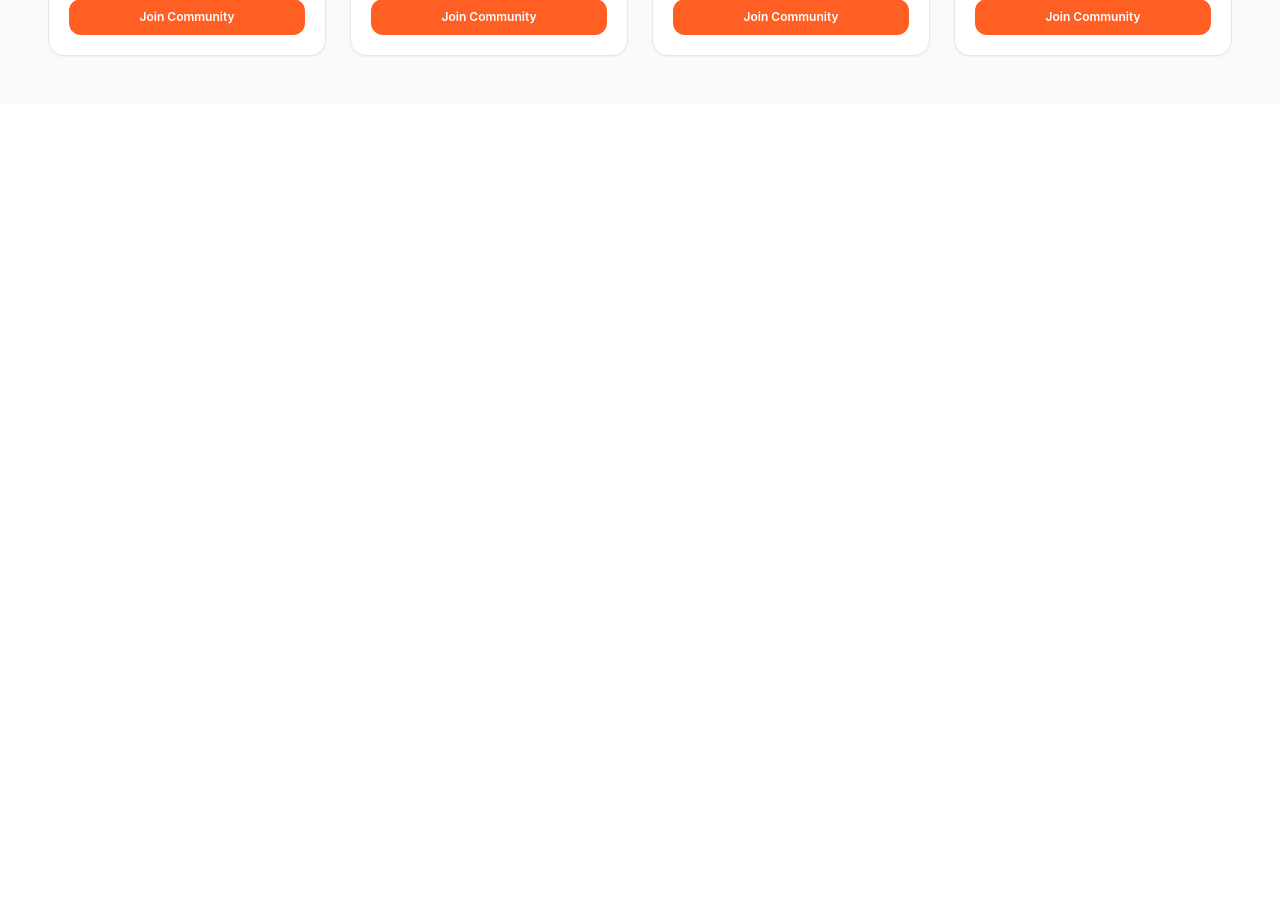
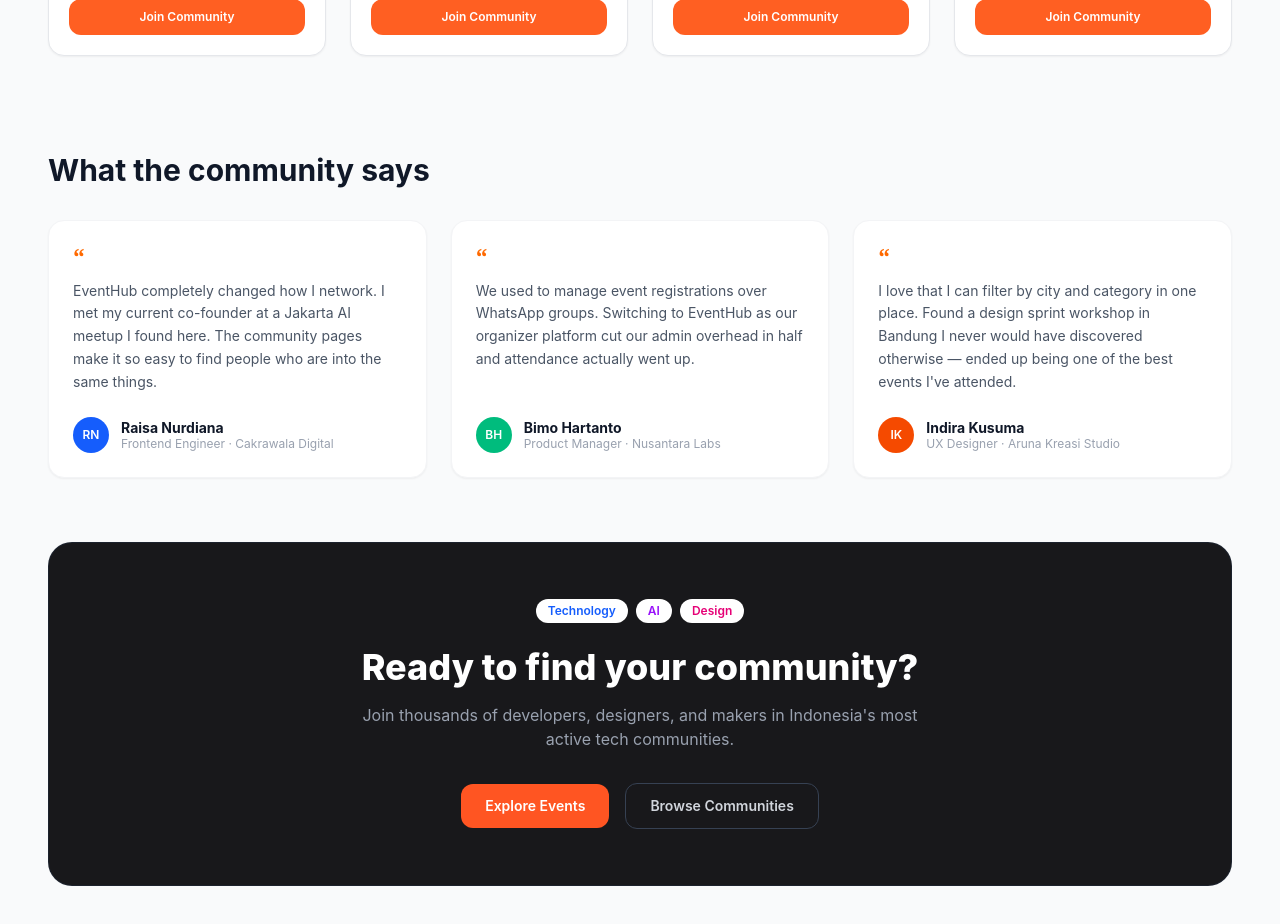
Before and after one commit to habibmrizki/Koda-b9-EventHub, a React (Vite) app: page /explore in a window 1280 px wide. Shown: the part 2140-3064 px from the top of the page. Before the commit the page ends 2244 px from the top, so only its background shows below. Built offline with nearby package versions, Linux system fonts and the light colour scheme.

Commit message:
feat(landing): add testimonials and call-to-action banner

```diff
--- a/src/pages/Explore/Explore.jsx
+++ b/src/pages/Explore/Explore.jsx
@@ -352,6 +352,138 @@ function LandingPage() {
                   </div>
                 </div>
               )}
+
+              {/* Testimonials Section */}
+              <div className="pt-8">
+                <h2 className="font-jakarta font-bold text-2xl md:text-3xl text-gray-900 dark:text-white mb-8">
+                  What the community says
+                </h2>
+                <div className="grid grid-cols-1 md:grid-cols-3 gap-6">
+                  <div className="bg-white dark:bg-gray-900 border border-gray-100 dark:border-gray-800 p-6 rounded-2xl flex flex-col justify-between shadow-xs">
+                    <div>
+                      <span className="text-orange-500 text-2xl font-serif font-bold leading-none select-none">
+                        “
+                      </span>
+                      <p className="font-inter text-gray-600 dark:text-gray-300 text-xs md:text-sm leading-relaxed mt-2 mb-6">
+                        EventHub completely changed how I network. I met my
+                        current co-founder at a Jakarta AI meetup I found here.
+                        The community pages make it so easy to find people who
+                        are into the same things.
+                      </p>
+                    </div>
+                    <div className="flex items-center gap-3">
+                      <div className="w-9 h-9 rounded-full bg-blue-600 text-white font-semibold text-xs flex items-center justify-center shrink-0">
+                        RN
+                      </div>
+                      <div>
+                        <h4 className="font-jakarta font-bold text-sm text-gray-900 dark:text-white leading-tight">
+                          Raisa Nurdiana
+                        </h4>
+                        <p className="font-inter text-xs text-gray-400">
+                          Frontend Engineer · Cakrawala Digital
+                        </p>
+                      </div>
+                    </div>
+                  </div>
+
+                  <div className="bg-white dark:bg-gray-900 border border-gray-100 dark:border-gray-800 p-6 rounded-2xl flex flex-col justify-between shadow-xs">
+                    <div>
+                      <span className="text-orange-500 text-2xl font-serif font-bold leading-none select-none">
+                        “
+                      </span>
+                      <p className="font-inter text-gray-600 dark:text-gray-300 text-xs md:text-sm leading-relaxed mt-2 mb-6">
+                        We used to manage event registrations over WhatsApp
+                        groups. Switching to EventHub as our organizer platform
+                        cut our admin overhead in half and attendance actually
+                        went up.
+                      </p>
+                    </div>
+                    <div className="flex items-center gap-3">
+                      <div className="w-9 h-9 rounded-full bg-emerald-500 text-white font-semibold text-xs flex items-center justify-center shrink-0">
+                        BH
+                      </div>
+                      <div>
+                        <h4 className="font-jakarta font-bold text-sm text-gray-900 dark:text-white leading-tight">
+                          Bimo Hartanto
+                        </h4>
+                        <p className="font-inter text-xs text-gray-400">
+                          Product Manager · Nusantara Labs
+                        </p>
+                      </div>
+                    </div>
+                  </div>
+
+                  <div className="bg-white dark:bg-gray-900 border border-gray-100 dark:border-gray-800 p-6 rounded-2xl flex flex-col justify-between shadow-xs">
+                    <div>
+                      <span className="text-orange-500 text-2xl font-serif font-bold leading-none select-none">
+                        “
+                      </span>
+                      <p className="font-inter text-gray-600 dark:text-gray-300 text-xs md:text-sm leading-relaxed mt-2 mb-6">
+                        I love that I can filter by city and category in one
+                        place. Found a design sprint workshop in Bandung I never
+                        would have discovered otherwise — ended up being one of
+                        the best events I've attended.
+                      </p>
+                    </div>
+                    <div className="flex items-center gap-3">
+                      <div className="w-9 h-9 rounded-full bg-orange-600 text-white font-semibold text-xs flex items-center justify-center shrink-0">
+                        IK
+                      </div>
+                      <div>
+                        <h4 className="font-jakarta font-bold text-sm text-gray-900 dark:text-white leading-tight">
+                          Indira Kusuma
+                        </h4>
+                        <p className="font-inter text-xs text-gray-400">
+                          UX Designer · Aruna Kreasi Studio
+                        </p>
+                      </div>
+                    </div>
+                  </div>
+                </div>
+              </div>
+
+              {/* Bottom CTA Banner */}
+              <div className="bg-[#18181b] dark:bg-black rounded-3xl p-8 md:p-14 text-center border border-gray-800/60 mt-12">
+                <div className="flex items-center justify-center gap-2 mb-6">
+                  <span className="px-3 py-1 bg-white text-blue-600 font-semibold text-xs rounded-full">
+                    Technology
+                  </span>
+                  <span className="px-3 py-1 bg-white text-purple-600 font-semibold text-xs rounded-full">
+                    AI
+                  </span>
+                  <span className="px-3 py-1 bg-white text-pink-600 font-semibold text-xs rounded-full">
+                    Design
+                  </span>
+                </div>
+
+                <h2 className="font-jakarta font-extrabold text-3xl md:text-4xl text-white mb-4">
+                  Ready to find your community?
+                </h2>
+
+                <p className="font-inter text-gray-400 text-sm md:text-base max-w-xl mx-auto mb-8">
+                  Join thousands of developers, designers, and makers in
+                  Indonesia's most active tech communities.
+                </p>
+
+                <div className="flex flex-wrap items-center justify-center gap-4">
+                  <Link
+                    to="/events"
+                    onClick={(e) => triggerAuthModalInstantly("/events", e)}
+                    className="bg-[#ff5522] hover:bg-orange-600 text-white font-inter text-sm font-semibold px-6 py-3 rounded-xl transition cursor-pointer"
+                  >
+                    Explore Events
+                  </Link>
+                  <Link
+                    to="/communities"
+                    onClick={(e) =>
+                      triggerAuthModalInstantly("/communities", e)
+                    }
+                    className="bg-transparent hover:bg-gray-800 text-gray-300 hover:text-white border border-gray-700 font-inter text-sm font-semibold px-6 py-3 rounded-xl transition cursor-pointer"
+                  >
+                    Browse Communities
+                  </Link>
+                </div>
+              </div>
             </>
           )}
         </div>
```
